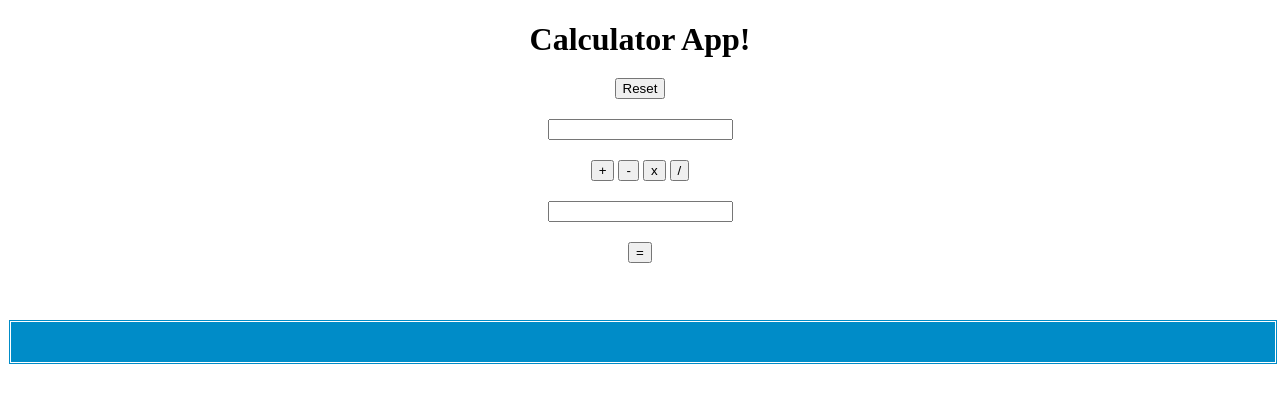
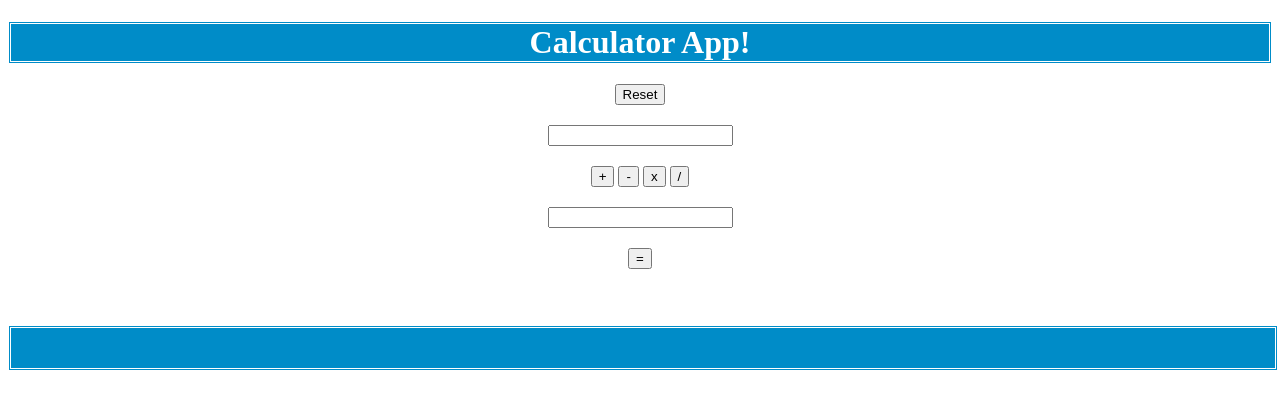
Before and after one commit to mathiasbalogh/weekend-3-calc, a website: page public/views/index.html in a window 1280 px wide. Drawn offline with Linux system fonts and the light colour scheme; files that its build step writes are made by us from their sources; files whose address does not match are found by name.

Commit message:
Editing basic styling

```diff
--- a/public/styles/styles.css
+++ b/public/styles/styles.css
@@ -25,4 +25,7 @@
 h1 {
   text-align: center;
   margin-bottom: 20px;
+  background-color: rgb(0, 140, 200);
+  border: 3px double;
+  color: white;
 }
```
